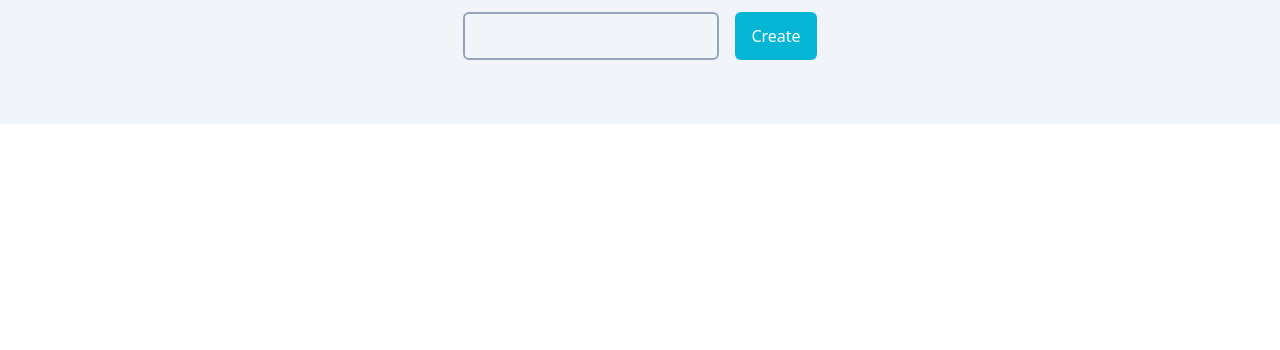
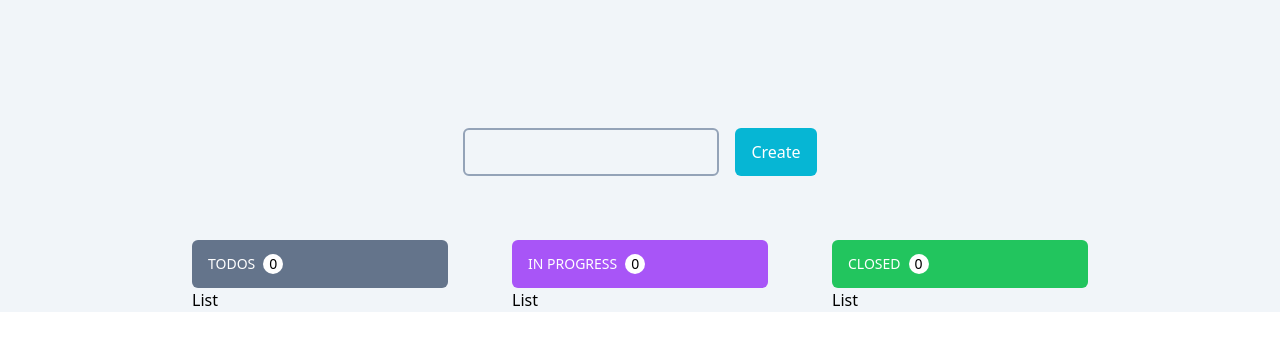
Before and after one commit to SivaSurender/DragNDrop, a React (Vite) app: page / in a window 1280 px wide. Shown: the top 350 px of the page. Built offline with nearby package versions, Linux system fonts and the light colour scheme.

Commit message:
added code

```diff
--- a/src/App.jsx
+++ b/src/App.jsx
@@ -19,7 +19,7 @@ export default function App() {
   return (
     <>
       <Toaster />
-      <div className="bg-slate-100 w-screen h=screen flex flex-col items-center pt-3 gap-16">
+      <div className="bg-slate-100 w-screen h=screen flex flex-col items-center pt-32 gap-16">
         <CreateTasks tasks={tasks} setTasks={setTasks} />
         <ListTasks tasks={tasks} setTasks={setTasks} />
       </div>
--- a/src/components/CreateTasks.jsx
+++ b/src/components/CreateTasks.jsx
@@ -7,11 +7,18 @@ function CreateTasks({ tasks, setTasks }) {
   const newTaskHandler = (e) => {
     e.preventDefault();
 
-    name.length <= 3 && name.length === 0 && name.length === 0
-      ? toast.error("Empty task")
-      : name.length <= 3
-      ? toast.error("A task should have more than 3 characters")
-      : null;
+    if (name.length === 0) {
+      toast.error("Empty task");
+      return;
+    }
+    if (name.length <= 3) {
+      toast.error("A task should have more than 3 characters");
+      return;
+    }
+    if (name.length >= 100) {
+      toast.error("A task can't be more than of 100 characters");
+      return;
+    }
 
     const newTask = {
       id: uuidv4(),
@@ -24,6 +31,8 @@ function CreateTasks({ tasks, setTasks }) {
     localStorage.setItem("tasks", JSON.stringify([...tasks, newTask]));
 
     setName("");
+
+    toast.success("Task Created");
   };
 
   return (
--- a/src/components/ListTasks.jsx
+++ b/src/components/ListTasks.jsx
@@ -1,7 +1,80 @@
-import React from "react";
+import React, { useEffect, useState } from "react";
 
 function ListTasks({ tasks, setTasks }) {
-  return <div></div>;
+  const [todos, setTodos] = useState([]);
+  const [inProgress, setInProgress] = useState([]);
+  const [closed, setClosed] = useState([]);
+
+  useEffect(() => {
+    const filterTodos = tasks.filter((each) => each.status === "todo");
+    const filterInProgress = tasks.filter(
+      (each) => each.status === "inprogress"
+    );
+    const filterClosed = tasks.filter((each) => each.status === "closed");
+
+    setTodos(filterTodos);
+    setInProgress(filterInProgress);
+    setClosed(filterClosed);
+  }, [tasks]);
+
+  const taskStatus = ["todo", "inprogress", "closed"];
+  return (
+    <div className="flex gap-16">
+      {taskStatus.map((each, index) => (
+        <Section
+          key={index}
+          status={each}
+          tasks={tasks}
+          setTasks={setTasks}
+          todos={todos}
+          inProgress={inProgress}
+          closed={closed}
+        />
+      ))}
+    </div>
+  );
 }
 
 export default ListTasks;
+
+const Section = function ({
+  status,
+  tasks,
+  setTasks,
+  todos,
+  inProgress,
+  closed,
+}) {
+  let text = "todos";
+  let bg = "bg-slate-500";
+  let tasksToMap = todos;
+
+  if (status === "inprogress") {
+    text = "In Progress";
+    bg = "bg-purple-500";
+    tasksToMap = inProgress;
+  }
+  if (status === "closed") {
+    text = "Closed";
+    bg = "bg-green-500";
+    tasksToMap = closed;
+  }
+
+  return (
+    <div className={`w-64`}>
+      <Header text={text} bg={bg} count={tasksToMap.length} /> List
+    </div>
+  );
+};
+const Header = function ({ text, bg, count }) {
+  return (
+    <div
+      className={`${bg} flex items-center h-12 pl-4 rounded-md uppercase text-sm text-white`}
+    >
+      {text}{" "}
+      <div className="ml-2 bg-white w-5 h-5 text-black rounded-full flex items-center justify-center">
+        {count}
+      </div>
+    </div>
+  );
+};
```
